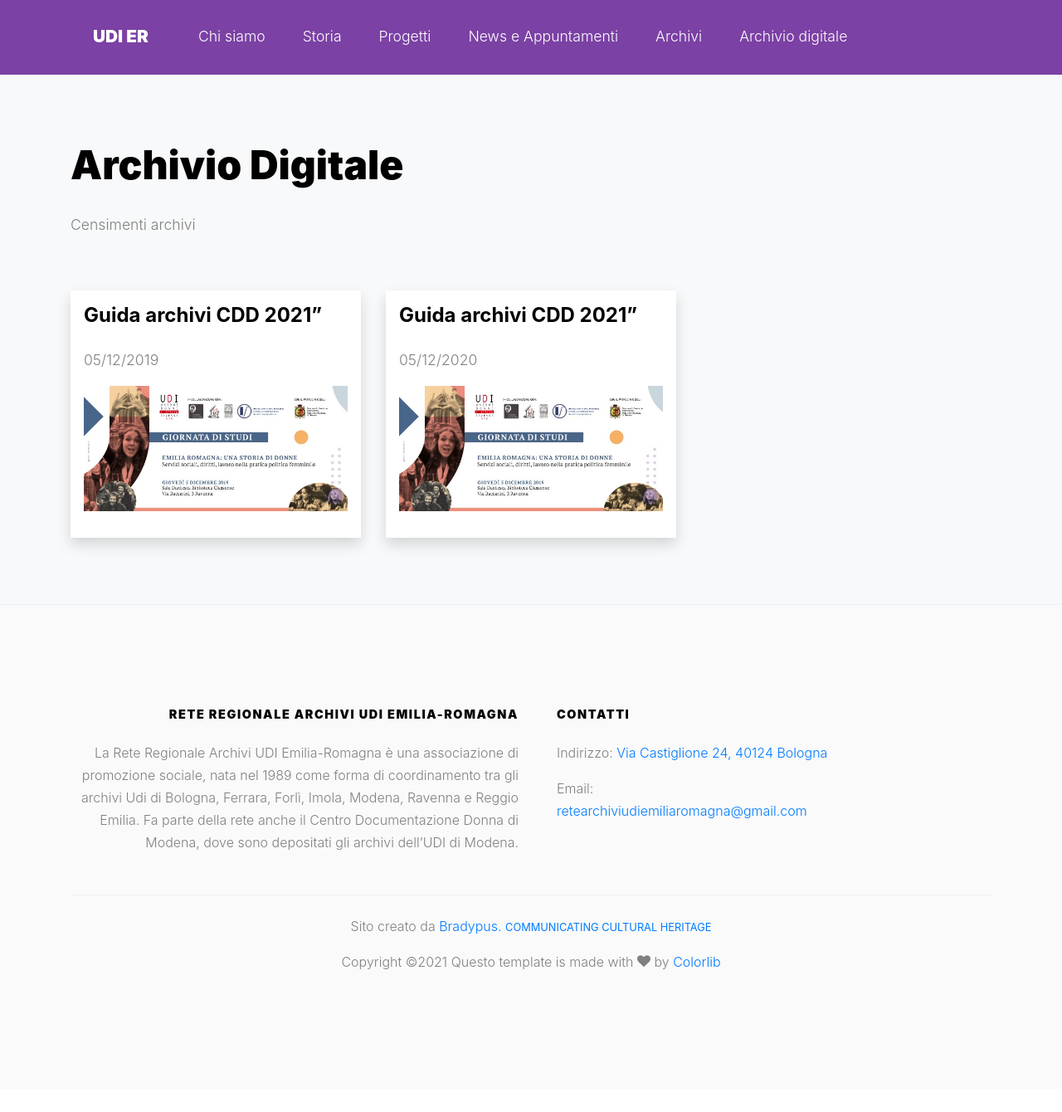
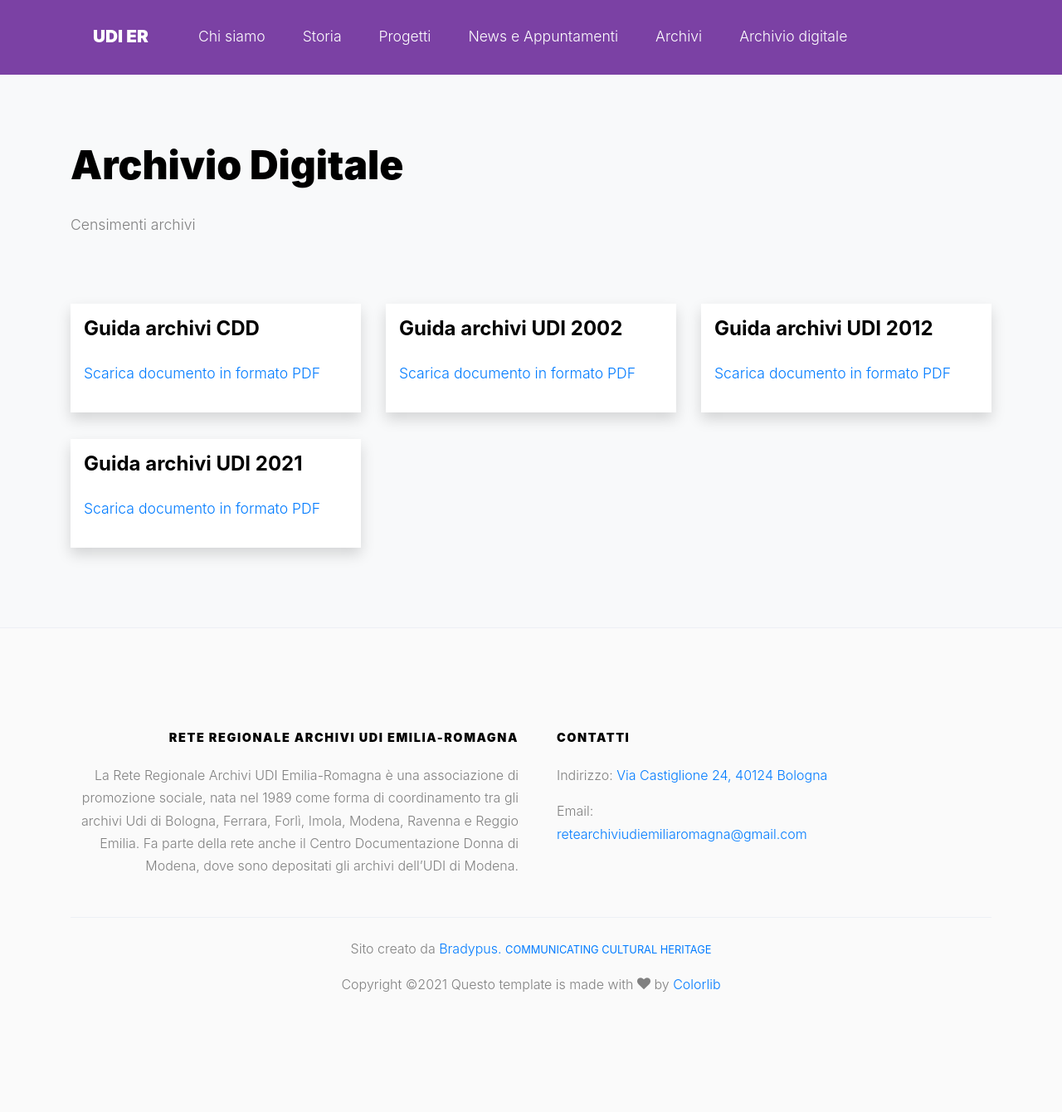
Before and after one commit to studioitc/udier.github.io, a Jekyll site: the page built from archivio-digitale.html, in a window 1280 px wide. Shown: the whole page at 83% size. Built offline with Jekyll 4.4.1, drawn with Linux system fonts in a browser that asks for light colours; some web fonts are replaced; before the commit the page ends 1312 px from its top, so only the background shows below that.

Commit message:
Cambiato layout agli archivi digitali

```diff
--- a/_config.yml
+++ b/_config.yml
@@ -21,8 +21,6 @@ collections:
     output: true
   appuntamenti:
     output: true
-  archivio_digitale:
-    output: true
 
 defaults:
   - values:
--- a/archivio-digitale.html
+++ b/archivio-digitale.html
@@ -13,17 +13,17 @@ layout: internal
     </div>
 
     <div class="row">
-      {% assign app = site.archivio_digitale %}
 
-      {% for page in app %}
+      {% assign archivi_digitali = "Guida archivi CDD | Guida archivi UDI 2002 | Guida archivi UDI 2012 | Guida archivi UDI 2021" | split: ' | ' %}
+
+      {% for ad in archivi_digitali %}
       <div class="col-lg-4">
-        <div class="process p-3 shadow">
+        <div class="process p-3 shadow my-3">
           <div>
-            <h3>{{ page.title }}</h3>
-            <p class="date">{{ page.date | date: "%d/%m/%Y" }}</p>
+            <h3>{{ ad }}</h3>
             <p>
-              <a href="{{ page.file | relative_url }}" target="_blank" title="{{ page.title }}">
-                <img src="{{ page.img | relative_url }}" alt="{{ page.title }}" class="img-fluid" />
+              <a href="{{ "images/archivio-digitale/" | append: ad | append: ".pdf" | relative_url }}" target="_blank" title="{{ ad }}">
+                Scarica documento in formato PDF
               </a>
             </p>
           </div>
@@ -32,6 +32,7 @@ layout: internal
       </div>
       {% endfor %}
 
+
     </div>
   </div>
 </div>
```
Also changed, not shown: _archivio_digitale/guida-archivi-CDD-2012.md (deleted, +0 -7 lines), _archivio_digitale/guida-archivi-CDD-2021.md (deleted, +0 -7 lines), 2 other files.
